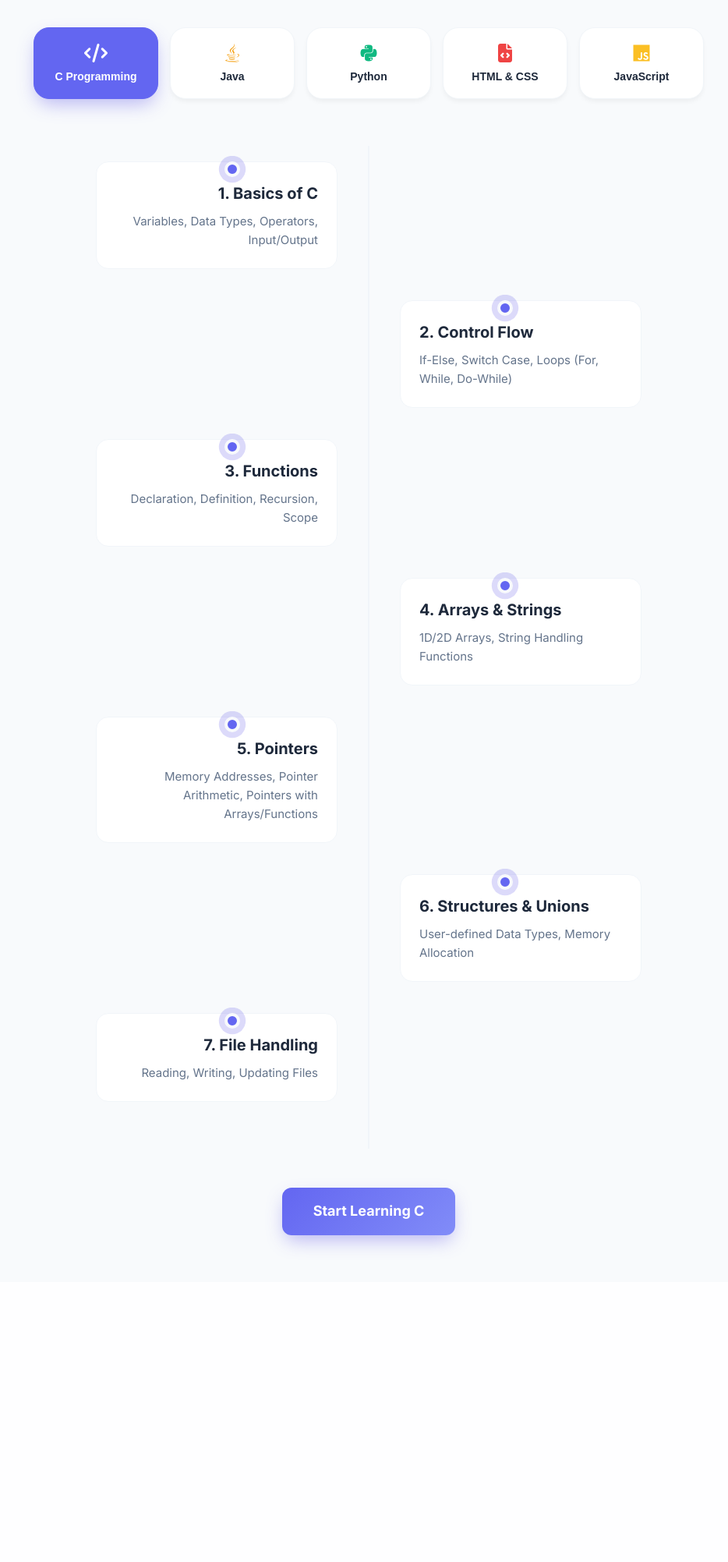
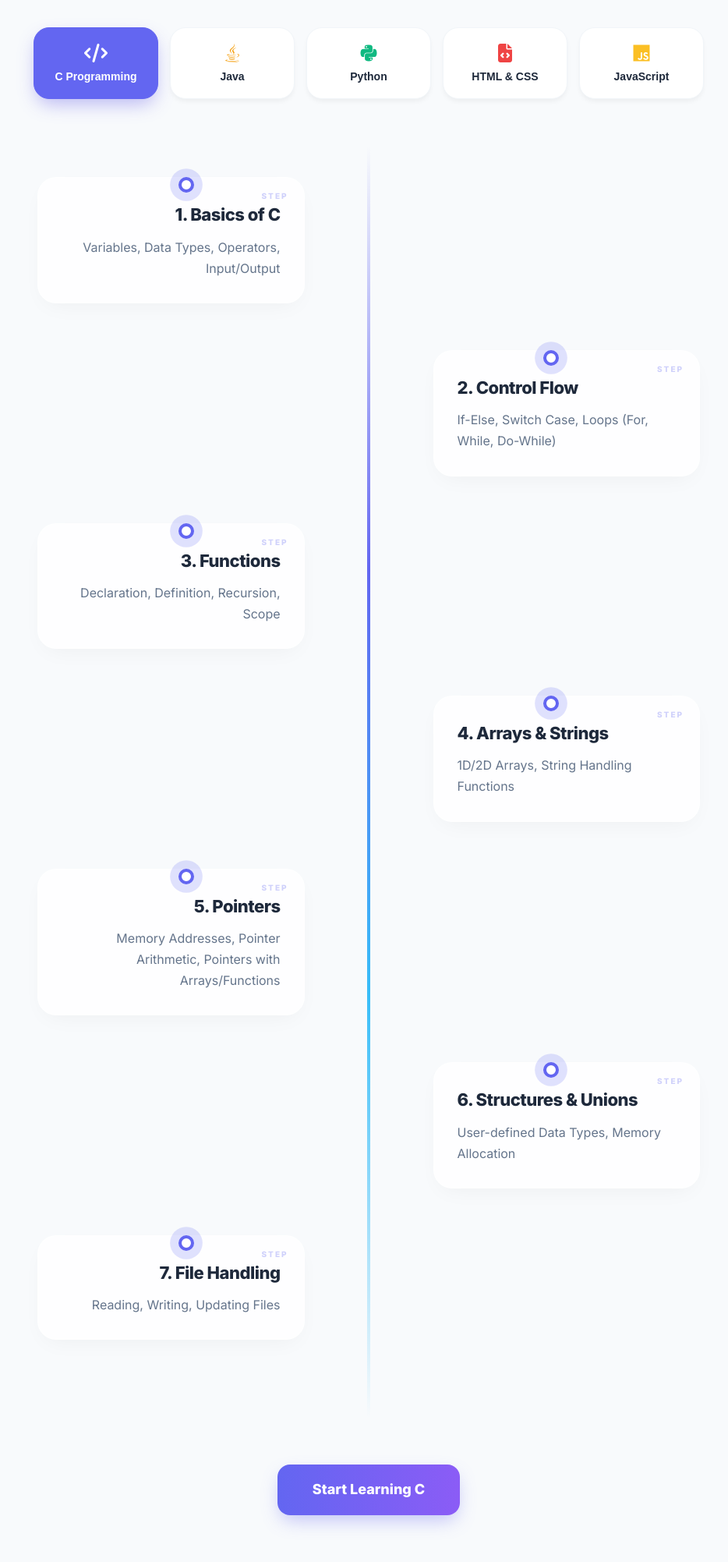
Before and after one commit to mohanracharla46/codenative, a Flask app: page /roadmap.html in a window 1280 px wide. Shown: the part 247-2250 px from the top of the page at 78% size, without its empty margins (167-1101 px from the left). Before the commit the page ends 1852 px from the top, so only its background shows below. Run offline with Flask 3, Linux system fonts and the light colour scheme; the visitor is signed in with stand-in values (Sample User, id 1); some libraries are stand-ins or nearby versions.

Commit message:
Premium redesign of the roadmap timeline with glassmorphism and animated indicators

```diff
--- a/static/roadmap.css
+++ b/static/roadmap.css
@@ -120,23 +120,24 @@ body {
     }
 }
 
-/* Timeline */
+/* /* Timeline Section - Premium Redesign */
 .timeline {
     position: relative;
-    max-width: 700px;
-    margin: 0 auto;
-    padding: 20px 0;
+    max-width: 850px;
+    margin: 40px auto;
+    padding: 40px 0;
 }
 
+/* Vertical Line with Gradient */
 .timeline::before {
     content: '';
     position: absolute;
     top: 0;
     bottom: 0;
-    left: 20px;
-    /* Adjust based on dot position */
-    width: 2px;
-    background: var(--glass-border);
+    left: 25px;
+    width: 4px;
+    background: linear-gradient(to bottom, transparent, var(--primary-color), var(--accent-blue), transparent);
+    border-radius: 10px;
 }
 
 @media (min-width: 768px) {
@@ -148,190 +149,170 @@ body {
 
 .timeline-item {
     position: relative;
-    margin-bottom: 40px;
+    margin-bottom: 60px;
     width: 100%;
+    z-index: 1;
 }
 
+/* Modern Dots */
 .timeline-dot {
     position: absolute;
-    left: 11px;
-    /* Center with line */
+    left: 17px;
     top: 0;
     width: 20px;
     height: 20px;
     border-radius: 50%;
-    background: var(--primary-color);
-    border: 4px solid var(--bg-body);
-    z-index: 2;
-    box-shadow: 0 0 0 2px rgba(79, 70, 229, 0.5);
+    background: white;
+    border: 4px solid var(--primary-color);
+    z-index: 5;
+    transition: all 0.4s ease;
+    box-shadow: 0 0 15px rgba(99, 102, 241, 0.4);
 }
 
-.timeline-content {
-    background: var(--bg-card);
-    padding: 24px;
-    border-radius: 16px;
-    border: 1px solid var(--glass-border);
-    margin-left: 50px;
-    /* Space for dot */
-    text-align: left;
-    transition: transform 0.3s ease;
+.timeline-item:hover .timeline-dot {
+    background: var(--primary-color);
+    transform: scale(1.3);
+    box-shadow: 0 0 25px rgba(99, 102, 241, 0.6);
 }
 
-.timeline-content:hover {
-    transform: translateX(5px);
-    border-color: rgba(79, 70, 229, 0.3);
-}
-
-.timeline-content h3 {
-    color: var(--text-main);
-    font-size: 20px;
-    margin-bottom: 8px;
-}
-
-.timeline-content p {
-    color: var(--text-dim);
-    font-size: 15px;
-    line-height: 1.6;
-}
-
-/* Desktop Alternating Layout */
 @media (min-width: 768px) {
     .timeline-dot {
         left: 50%;
         transform: translateX(-50%);
     }
+    .timeline-item:hover .timeline-dot {
+        transform: scale(1.3) translateX(-38%); /* Maintain center alignment while scaling */
+    }
+}
 
+/* Premium Cards */
+.timeline-content {
+    background: rgba(255, 255, 255, 0.8);
+    backdrop-filter: blur(10px);
+    -webkit-backdrop-filter: blur(10px);
+    padding: 30px;
+    border-radius: 24px;
+    border: 1px solid rgba(255, 255, 255, 0.5);
+    margin-left: 60px;
+    text-align: left;
+    box-shadow: 0 10px 30px -10px rgba(0, 0, 0, 0.05);
+    transition: all 0.4s cubic-bezier(0.165, 0.84, 0.44, 1);
+    position: relative;
+    overflow: hidden;
+}
+
+/* Adding a Step Badge to the card */
+.timeline-content::before {
+    content: "STEP";
+    position: absolute;
+    top: 15px;
+    right: 20px;
+    font-size: 10px;
+    font-weight: 800;
+    color: var(--primary-color);
+    opacity: 0.3;
+    letter-spacing: 2px;
+}
+
+.timeline-content:hover {
+    transform: translateY(-5px) scale(1.02);
+    box-shadow: 0 20px 40px -15px rgba(99, 102, 241, 0.2);
+    border-color: rgba(99, 102, 241, 0.3);
+    background: white;
+}
+
+.timeline-content h3 {
+    color: var(--text-main);
+    font-size: 22px;
+    font-weight: 800;
+    margin-bottom: 10px;
+    letter-spacing: -0.5px;
+}
+
+.timeline-content p {
+    color: var(--text-dim);
+    font-size: 16px;
+    line-height: 1.7;
+    margin: 0;
+}
+
+/* Desktop Alternating Layout Improvements */
+@media (min-width: 768px) {
     .timeline-item {
-        width: 50%;
+        width: 45%; /* Slightly narrower for more breathing room */
     }
 
     .timeline-item:nth-child(odd) {
         margin-left: 0;
         margin-right: auto;
-        padding-right: 40px;
-        /* Space from center */
+        padding-right: 0;
     }
 
     .timeline-item:nth-child(even) {
         margin-left: auto;
-        padding-left: 40px;
-        /* Space from center */
+        padding-left: 0;
     }
 
     .timeline-item:nth-child(odd) .timeline-content {
         margin-left: 0;
+        margin-right: 40px;
         text-align: right;
     }
 
     .timeline-item:nth-child(even) .timeline-content {
-        margin-left: 0;
+        margin-left: 40px;
         text-align: left;
-    }
-
-    .timeline-item:nth-child(odd) .timeline-content:hover {
-        transform: translateX(-5px);
     }
 }
 
-/* CTA */
+/* CTA & Animations */
 .cta-box {
-    margin-top: 50px;
+    margin-top: 60px;
 }
 
 .cta-btn {
     display: inline-block;
-    background: linear-gradient(135deg, var(--primary-color), #818cf8);
+    background: var(--logo-gradient);
     color: white;
-    padding: 16px 40px;
-    border-radius: 12px;
+    padding: 18px 45px;
+    border-radius: 16px;
     text-decoration: none;
-    font-weight: 700;
+    font-weight: 800;
     font-size: 18px;
-    box-shadow: 0 10px 25px -5px rgba(79, 70, 229, 0.4);
+    box-shadow: 0 10px 25px -5px rgba(99, 102, 241, 0.4);
     transition: all 0.3s ease;
 }
 
 .cta-btn:hover {
-    transform: translateY(-3px);
-    box-shadow: 0 20px 30px -10px rgba(79, 70, 229, 0.5);
+    transform: translateY(-3px) scale(1.05);
+    box-shadow: 0 20px 35px -10px rgba(99, 102, 241, 0.5);
 }
 
-/* Animations */
 @keyframes slideInUp {
-    from {
-        opacity: 0;
-        transform: translateY(30px);
-    }
-
-    to {
-        opacity: 1;
-        transform: translateY(0);
-    }
+    from { opacity: 0; transform: translateY(30px); }
+    to { opacity: 1; transform: translateY(0); }
 }
 
 @keyframes pulse {
-    0% {
-        box-shadow: 0 0 0 0 rgba(79, 70, 229, 0.7);
-    }
-
-    70% {
-        box-shadow: 0 0 0 10px rgba(79, 70, 229, 0);
-    }
-
-    100% {
-        box-shadow: 0 0 0 0 rgba(79, 70, 229, 0);
-    }
+    0% { box-shadow: 0 0 0 0 rgba(99, 102, 241, 0.7); }
+    70% { box-shadow: 0 0 0 15px rgba(99, 102, 241, 0); }
+    100% { box-shadow: 0 0 0 0 rgba(99, 102, 241, 0); }
 }
 
-/* Apply animations when active */
 .roadmap-content.active .timeline-item {
     opacity: 0;
-    animation: slideInUp 0.6s ease forwards;
+    animation: slideInUp 0.8s cubic-bezier(0.16, 1, 0.3, 1) forwards;
 }
 
-.roadmap-content.active .timeline-item:nth-child(1) {
-    animation-delay: 0.1s;
-}
-
-.roadmap-content.active .timeline-item:nth-child(2) {
-    animation-delay: 0.2s;
-}
-
-.roadmap-content.active .timeline-item:nth-child(3) {
-    animation-delay: 0.3s;
-}
-
-.roadmap-content.active .timeline-item:nth-child(4) {
-    animation-delay: 0.4s;
-}
-
-.roadmap-content.active .timeline-item:nth-child(5) {
-    animation-delay: 0.5s;
-}
-
-.roadmap-content.active .timeline-item:nth-child(6) {
-    animation-delay: 0.6s;
-}
-
-.roadmap-content.active .timeline-item:nth-child(7) {
-    animation-delay: 0.7s;
-}
+/* Staggered delay for timeline items */
+.roadmap-content.active .timeline-item:nth-child(1) { animation-delay: 0.1s; }
+.roadmap-content.active .timeline-item:nth-child(2) { animation-delay: 0.2s; }
+.roadmap-content.active .timeline-item:nth-child(3) { animation-delay: 0.3s; }
+.roadmap-content.active .timeline-item:nth-child(4) { animation-delay: 0.4s; }
+.roadmap-content.active .timeline-item:nth-child(5) { animation-delay: 0.5s; }
+.roadmap-content.active .timeline-item:nth-child(6) { animation-delay: 0.6s; }
+.roadmap-content.active .timeline-item:nth-child(7) { animation-delay: 0.7s; }
 
 .roadmap-content.active .timeline-dot {
     animation: pulse 2s infinite;
 }
-
-.roadmap-content.active .timeline-item:hover .timeline-dot {
-    background: #fff;
-    transform: scale(1.2) translateX(-50%);
-    /* Start with translateX -50% for desktop */
-}
-
-/* Reset scale transform for mobile since dot is not centered */
-@media (max-width: 767px) {
-    .roadmap-content.active .timeline-item:hover .timeline-dot {
-        transform: scale(1.2);
-        left: 11px;
-        /* Maintain original left position */
-    }
-}
```
